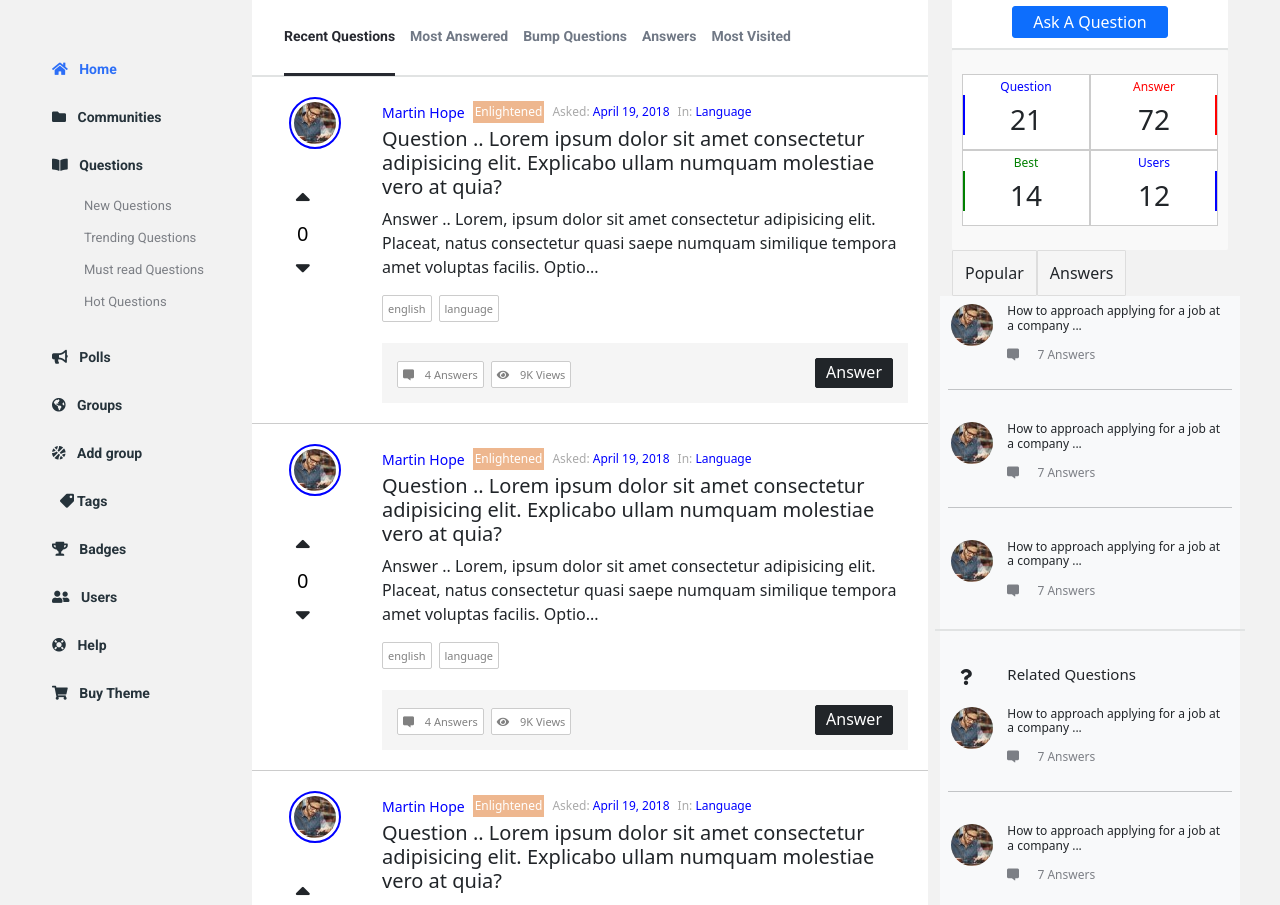
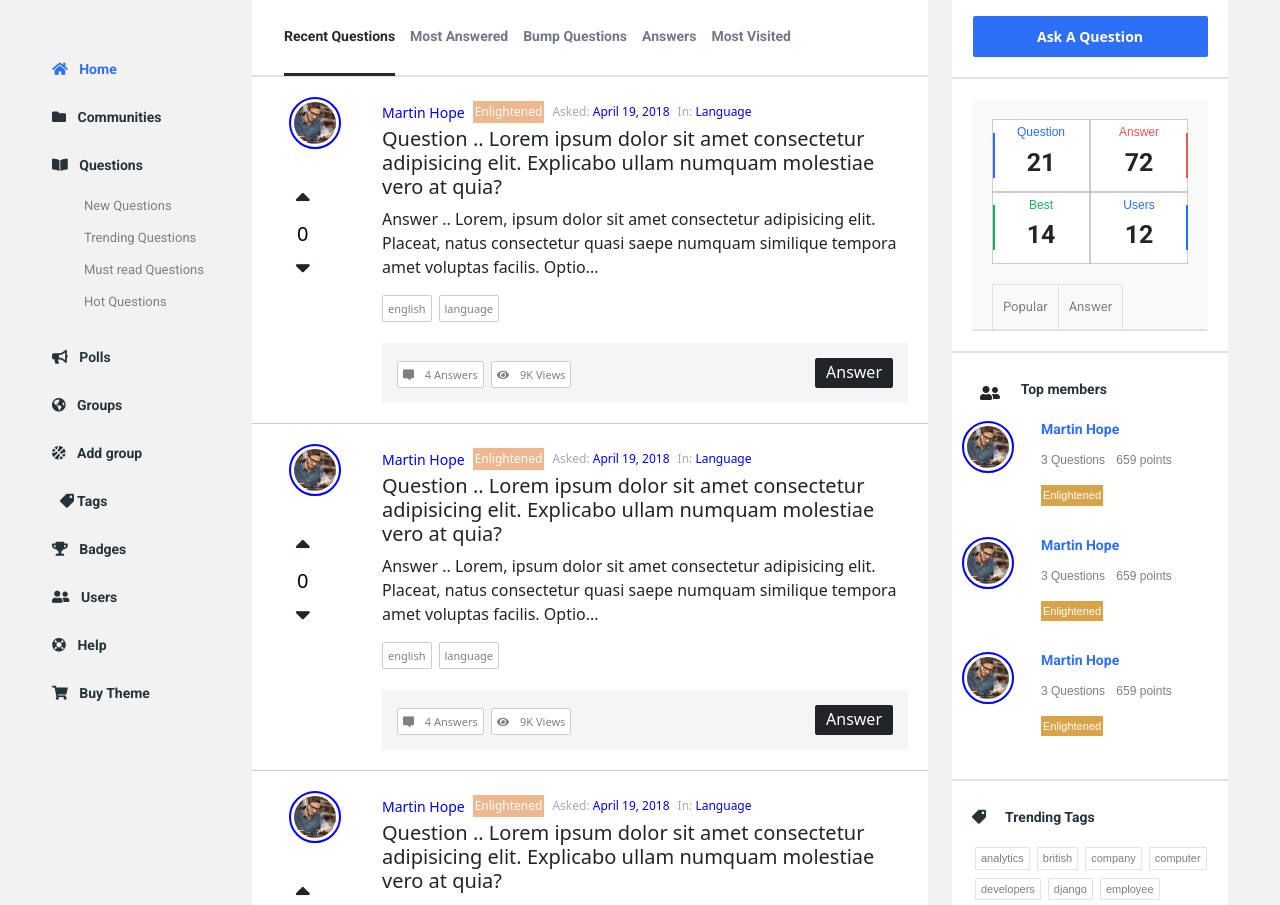
Before and after one commit to ahmadEssam77/Discy, a Vue app: page / in a window 1280 px wide. Shown: the part 320-1225 px from the top of the page. Built offline with nearby package versions, Linux system fonts and the light colour scheme.

Commit message:
right side, hide in small screen, except toggle section

```diff
--- a/src/App.vue
+++ b/src/App.vue
@@ -15,8 +15,7 @@
       <!-- Right -->
       <div class="col-md-3">
         <Rightside />
-        <Questionsinsights />
-        <Relatedquestions />
+        <!-- <Relatedquestions /> -->
       </div>
     </div>
   </div>
@@ -30,9 +29,8 @@ import Createnewaccount from "./components/Createnewaccount.vue";
 import Navbar from "./components/Navbar.vue";
 import Rightside from "./components/Rightside.vue";
 // import Home from "./components/Home.vue";
-import Questionsinsights from "./components/Questionsinsights.vue";
 import Leftside from "./components/Leftside.vue";
-import Relatedquestions from "./components/Relatedquestions.vue";
+// import Relatedquestions from "./components/Relatedquestions.vue";
 // import Upbutton from "./components/Upbutton.vue";
 // import Footer from "./components/Footer.vue";
 
@@ -43,8 +41,7 @@ export default {
     Rightside,
     // Home,
     Leftside,
-    Questionsinsights,
-    Relatedquestions,
+    // Relatedquestions,
     // Upbutton,
     Createnewaccount,
     // Footer,
--- a/src/components/Questionsinsights.vue
+++ b/src/components/Questionsinsights.vue
@@ -1,5 +1,6 @@
 <template>
-  <div class="parent py-4">
+  <div>
+    <div class="parent">
       <div class="questions position-relative">
         <h6>Question</h6>
         <h3>21</h3>
@@ -16,8 +17,14 @@
         <h6>Users</h6>
         <h3>12</h3>
       </div>
+      <section class="buttons">
+        <button class="popular-btn">Popular</button>
+        <button>Answer</button>
+      </section>
     </div>
-  <section class="">
+  </div>
+
+  <!-- <section class="">
     <div>
       <button class="btn">Popular</button>
       <button class="btn">Answers</button>
@@ -72,7 +79,7 @@
         </div>
       </div>
     </div>
-  </section>
+  </section> -->
 </template>
 
 <script>
@@ -86,82 +93,123 @@ export default {
 .parent {
   display: flex;
   align-items: center;
-  justify-content: center;
+  /* justify-content: center; */
   flex-wrap: wrap;
-  padding: 10px;
-  background-color: #f9f9f9;
+  padding: 20px 20px 0px 20px;
+  background-color: var(--questions-bg-widget);
   border-radius: 2px;
+  border-bottom: 2px solid var(--bottom-separator-color);
 }
 .parent div {
   width: 50%;
   background-color: #fff;
-  padding: 5px;
+  padding: 5px 0 5px 0;
   text-align: center;
   border: 1px solid #ccc;
 }
 
 .questions h6 {
-  color: blue;
+  color: var(--main-blue-bg-text-color);
   font-size: 12px;
+  font-family: var(--arial-font-family);
+  font-weight: 400 !important;
 }
 
 .questions::before {
   content: "";
   position: absolute;
   width: 2px;
-  height: 40px;
-  background-color: blue;
+  height: 45px;
+  background-color: var(--main-blue-bg-text-color);
   left: 0px;
-  top: 20px;
+  top: 12.5px;
 }
 
 .answers h6 {
-  color: red;
+  color: var(--widget-red-color);
   font-size: 12px;
+  font-family: var(--arial-font-family);
+  font-weight: 400 !important;
 }
 
 .answers::after {
   content: "";
   position: absolute;
   width: 2px;
-  height: 40px;
-  background-color: red;
-  right: 0px;
-  top: 20px;
+  height: 45px;
+  background-color: var(--widget-red-color);
+  right: -1px;
+  top: 12.5px;
 }
 
 .best-answers h6 {
-  color: green;
+  color: var(--widget-green-color);
   font-size: 12px;
+  font-family: var(--arial-font-family);
+  font-weight: 400 !important;
 }
 
 .best-answers::before {
   content: "";
   position: absolute;
   width: 2px;
-  height: 40px;
-  background-color: green;
+  height: 45px;
+  background-color: var(--widget-green-color);
   left: 0px;
-  top: 20px;
+  top: 12.5px;
 }
 
 .users h6 {
-  color: blue;
+  color: var(--main-blue-bg-text-color);
   font-size: 12px;
+  font-family: var(--arial-font-family);
+  font-weight: 400 !important;
 }
 
 .users::after {
   content: "";
   position: absolute;
   width: 2px;
-  height: 40px;
-  background-color: blue;
-  right: 0px;
-  top: 20px;
+  height: 45px;
+  background-color: var(--main-blue-bg-text-color);
+  right: -1px;
+  top: 12.5px;
 }
 
-/* Section */
-section img {
+h3 {
+  font-size: 25px;
+  font-family: var(--roboto-font-family);
+  font-weight: 700;
+}
+
+/* End insights */
+
+/* Section buttons */
+.buttons {
+  padding-top: 20px;
+}
+
+.buttons button {
+  font-size: 13px;
+  font-family: var(--roboto-font-family);
+  font-weight: 400;
+  background-color: var(--questions-bg-widget);
+  border: none;
+  border: 1px solid var(--separator-color);
+  padding: 12px 10px;
+  color: var(--btn-bg-gray);
+  border-bottom: none;
+}
+
+.popular-btn {
+  border-right: 0px !important;
+}
+
+.buttons button:hover {
+  color: var(--main-blue-bg-text-color);
+}
+
+/* section img {
   border-radius: 50%;
   width: 220%;
 }
@@ -177,14 +225,14 @@ section span {
 
 section span i {
   padding-left: 15px;
-}
+} */
 
 /* Btn */
-.btn {
+/* .btn {
   background-color: var(--profile-bg) !important;
   border: 1px solid #ddd;
   border-radius: 1px !important;
   padding-top: 10px !important;
   padding-bottom: 10px !important;
-}
+} */
 </style>
--- a/src/components/Relatedquestions.vue
+++ b/src/components/Relatedquestions.vue
@@ -5,10 +5,10 @@
       <div class="separator position-absolute"></div>
       <div class="row bg-light p-2">
         <div class="col-md-2 pt-5 pb-3">
-          <i class="fas fa-question"></i>
+          <!-- <i class="fas fa-question"></i> -->
         </div>
         <div class="col-md-10 pt-5 pb-3">
-          <h2 class="">Related Questions</h2>
+          <!-- <h2 class="">Related Questions</h2> -->
         </div>
         <div class="col-md-2">
           <div class="d-flex align-items-center justify-content-center">
@@ -61,7 +61,7 @@
       </div>
     </section>
     <!-- Top members -->
-    <section class="position-relative">
+    <!-- <section class="position-relative">
       <div class="separator position-absolute"></div>
       <div class="row bg-light p-2">
         <div class="col-md-2 pt-5 pb-3">
@@ -117,39 +117,7 @@
           </div>
         </div>
       </div>
-    </section>
-    <!-- Trending Tags -->
-    <section class="position-relative">
-      <div class="separator position-absolute"></div>
-      <div class="row bg-light p-2">
-        <h2 class="pt-5 pb-4">
-          <i class="fas fa-tag fa-flip-horizontal ps-3"></i> Trending Tags
-        </h2>
-        <div class="tags-wrapper">
-          <a href="">analytics</a>
-          <a href="">british</a>
-          <a href="">company</a>
-          <a href="">computer</a>
-          <a href="">developers</a>
-          <a href="">django</a>
-          <a href="">employee</a>
-          <a href="">employer</a>
-          <a href="">english</a>
-          <a href="">facebook</a>
-          <a href="">french</a>
-          <a href="">google</a>
-          <a href="">interview</a>
-          <a href="">javascript</a>
-          <a href="">language</a>
-          <a href="">life</a>
-          <a href="">php</a>
-          <a href="">programmer</a>
-          <a href="">program</a>
-          <a href="">salary</a>
-          <a href="">university</a>
-        </div>
-      </div>
-    </section>
+    </section> -->
   </div>
 </template>
 
@@ -191,7 +159,7 @@ section span i {
 }
 
 /* Member */
-.user-img img {
+/* .user-img img {
   border-radius: 50%;
   border: 2px solid blue;
   padding: 3px;
@@ -207,25 +175,5 @@ section span i {
   width: fit-content;
   margin-top: 15px;
   margin-bottom: 15px;
-}
-
-/* Tags wrapper */
-.tags-wrapper a {
-  text-decoration: none;
-  color: var(--paragraph-color);
-  background-color: #fff;
-  border: 1px solid #ddd;
-  padding: 2px 5px;
-  border-radius: 1px;
-  margin: 0 5px 5px 5px;
-  font-size: 13px;
-  transition: 0.5s;
-  display: inline-block;
-}
-
-.tags-wrapper a:hover {
-  background-color: blue;
-  color: #fff;
-  border-color: blue;
-}
+} */
 </style>
--- a/src/components/Rightside.vue
+++ b/src/components/Rightside.vue
@@ -1,25 +1,51 @@
 <template>
-  <div class="ask-question d-flex justify-content-center align-items-center">
-    <button class="btn btn-primary">Ask A Question</button>
+  <div class="text-center">
+    <button class="">Ask A Question</button>
   </div>
+  <Questionsinsights />
+  <Topmembers />
+  <Trendingtags />
 </template>
 
 <script>
+import Questionsinsights from "./Questionsinsights.vue";
+import Trendingtags from "./Trendingtags.vue";
+import Topmembers from "./Topmembers.vue";
+
 export default {
   name: "Rightside",
-  components: {},
+  components: {
+    Trendingtags,
+    Questionsinsights,
+    Topmembers,
+  },
 };
 </script>
 
 <style scoped>
-.ask-question {
-  background-color: #fff;
-  padding: 10px 1px;
+div {
+  background-color: var(--white-text);
   border-bottom: 2px solid var(--bottom-separator-color);
+  padding: 20px;
 }
 
-.btn {
-  padding: 3px 20px !important;
-  border-radius: 3px !important;
+button {
+  border-radius: 2px;
+  padding: 10px 50px;
+  color: var(--white-text);
+  border: none;
+  background-color: var(--main-blue-bg-text-color);
+  transition: 0.5s;
+  font-size: 14px;
+  font-weight: bold;
+  transition: 0.5s;
+  width: 235px;
+}
+
+/* Media query */
+@media screen and (max-width: 800px) {
+  div {
+    display: none;
+  }
 }
 </style>
--- /dev/null
+++ b/src/components/Topmembers.vue
@@ -0,0 +1,119 @@
+<template>
+  <div>
+    <section class="position-relative">
+      <!-- <div class="separator position-absolute"></div> -->
+      <div class="row p-2">
+        <div class="col-md-2 pb-3">
+          <i class="fas fa-user-friends"></i>
+        </div>
+        <div class="col-md-10 pb-3">
+          <h2 class="">Top members</h2>
+        </div>
+        <div class="col-md-2">
+          <div
+            class="user-img d-flex align-items-center justify-content-center"
+          >
+            <img src="../assets/images/userImg.jpg" alt="" />
+          </div>
+        </div>
+        <div class="col-md-9 offset-1">
+          <div>
+            <h4>Martin Hope</h4>
+            <span class="pe-2">3 Questions </span> <span>659 points</span>
+            <div class="tag me-2">Enlightened</div>
+          </div>
+        </div>
+      </div>
+      <div class="row p-2">
+        <div class="col-md-2">
+          <div
+            class="user-img d-flex align-items-center justify-content-center"
+          >
+            <img src="../assets/images/userImg.jpg" alt="" />
+          </div>
+        </div>
+        <div class="col-md-9 offset-1">
+          <div>
+            <h4>Martin Hope</h4>
+            <span class="pe-2">3 Questions </span> <span>659 points</span>
+            <div class="tag me-2">Enlightened</div>
+          </div>
+        </div>
+      </div>
+      <div class="row p-2">
+        <div class="col-md-2">
+          <div
+            class="user-img d-flex align-items-center justify-content-center"
+          >
+            <img src="../assets/images/userImg.jpg" alt="" />
+          </div>
+        </div>
+        <div class="col-md-9 offset-1">
+          <div>
+            <h4>Martin Hope</h4>
+            <span class="pe-2">3 Questions </span> <span>659 points</span>
+            <div class="tag me-2">Enlightened</div>
+          </div>
+        </div>
+      </div>
+    </section>
+  </div>
+</template>
+
+<script>
+export default {};
+</script>
+
+<style scoped>
+h2 {
+  font-size: 14px;
+  font-family: var(--roboto-font-family);
+  font-weight: 700;
+  color: var(--ancor-color);
+}
+
+h4 {
+  font-size: 14px;
+  font-family: var(--roboto-font-family);
+  font-weight: 700;
+  color: var(--main-blue-bg-text-color);
+  transition: 0.5s;
+}
+
+span {
+  font-size: 12px;
+  font-weight: 400;
+  font-family: var(--arial-font-family);
+  color: var(--btn-bg-gray);
+}
+
+span:hover {
+  color: var(--main-blue-bg-text-color);
+  cursor: pointer;
+}
+
+h4:hover {
+  color: var(--ancor-color);
+  cursor: pointer;
+}
+
+.user-img img {
+  border-radius: 50%;
+  border: 2px solid blue;
+  padding: 3px;
+  cursor: pointer;
+  width: 400%;
+}
+
+.tag {
+  background-color: var(--badge-bg);
+  color: var(--white-text);
+  font-size: 11px;
+  padding: 2px;
+  font-weight: 400;
+  font-family: var(--arial-font-family);
+  width: fit-content;
+  margin-top: 15px;
+  margin-bottom: 15px;
+}
+</style>
--- /dev/null
+++ b/src/components/Trendingtags.vue
@@ -0,0 +1,73 @@
+<template>
+  <div>
+    <section class="position-relative">
+      <!-- <div class="separator position-absolute"></div> -->
+      <div class="row p-2">
+        <h2 class="pt-2">
+          <i class="fas fa-tag fa-flip-horizontal ps-3"></i> Trending Tags
+        </h2>
+        <div class="tags-wrapper">
+          <a href="">analytics</a>
+          <a href="">british</a>
+          <a href="">company</a>
+          <a href="">computer</a>
+          <a href="">developers</a>
+          <a href="">django</a>
+          <a href="">employee</a>
+          <a href="">employer</a>
+          <a href="">english</a>
+          <a href="">facebook</a>
+          <a href="">french</a>
+          <a href="">google</a>
+          <a href="">interview</a>
+          <a href="">javascript</a>
+          <a href="">language</a>
+          <a href="">life</a>
+          <a href="">php</a>
+          <a href="">programmer</a>
+          <a href="">program</a>
+          <a href="">salary</a>
+          <a href="">university</a>
+        </div>
+      </div>
+    </section>
+  </div>
+</template>
+
+<script>
+export default {};
+</script>
+
+<style scoped>
+div {
+  padding: 10px !important;
+}
+
+h2 {
+  font-size: 14px;
+  font-weight: 700;
+  font-family: var(--roboto-font-family);
+  color: var(--ancor-color);
+}
+
+.tags-wrapper a {
+  text-decoration: none;
+  color: var(--paragraph-color);
+  background-color: var(--white-text);
+  border: 1px solid var(--separator-color);
+  padding: 2px 5px;
+  border-radius: 1px;
+  margin: 0 2px 5px 5px;
+  font-size: 11px;
+  font-weight: 400;
+  font-family: var(--arial-font-family);
+  transition: 0.5s;
+  display: inline-block;
+}
+
+.tags-wrapper a:hover {
+  background-color: var(--main-blue-bg-text-color);
+  color: var(--white-text);
+  border-color: var(--main-blue-bg-text-color);
+}
+</style>
```
Lines whose indentation alone changed are shown as unchanged.
